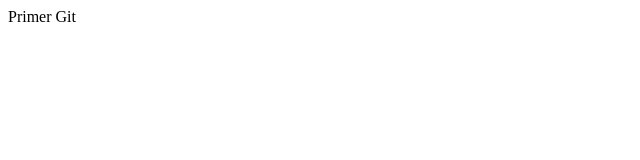
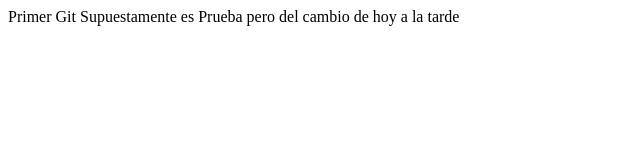
Before and after one commit to MEKishi/gitprueba, a plain HTML site: page index.html in a window 1280 px wide. Shown: the whole page, without its empty margins (0-640 px from the left). Drawn offline with Linux system fonts and the light colour scheme.

Commit message:
Este commit lo hice despues de haber push el .html en GitHub

```diff
--- a/index.html
+++ b/index.html
@@ -8,5 +8,6 @@
 </head>
 <body>
     Primer Git
+    Supuestamente es Prueba pero del cambio de hoy a la tarde
 </body>
 </html>
```
